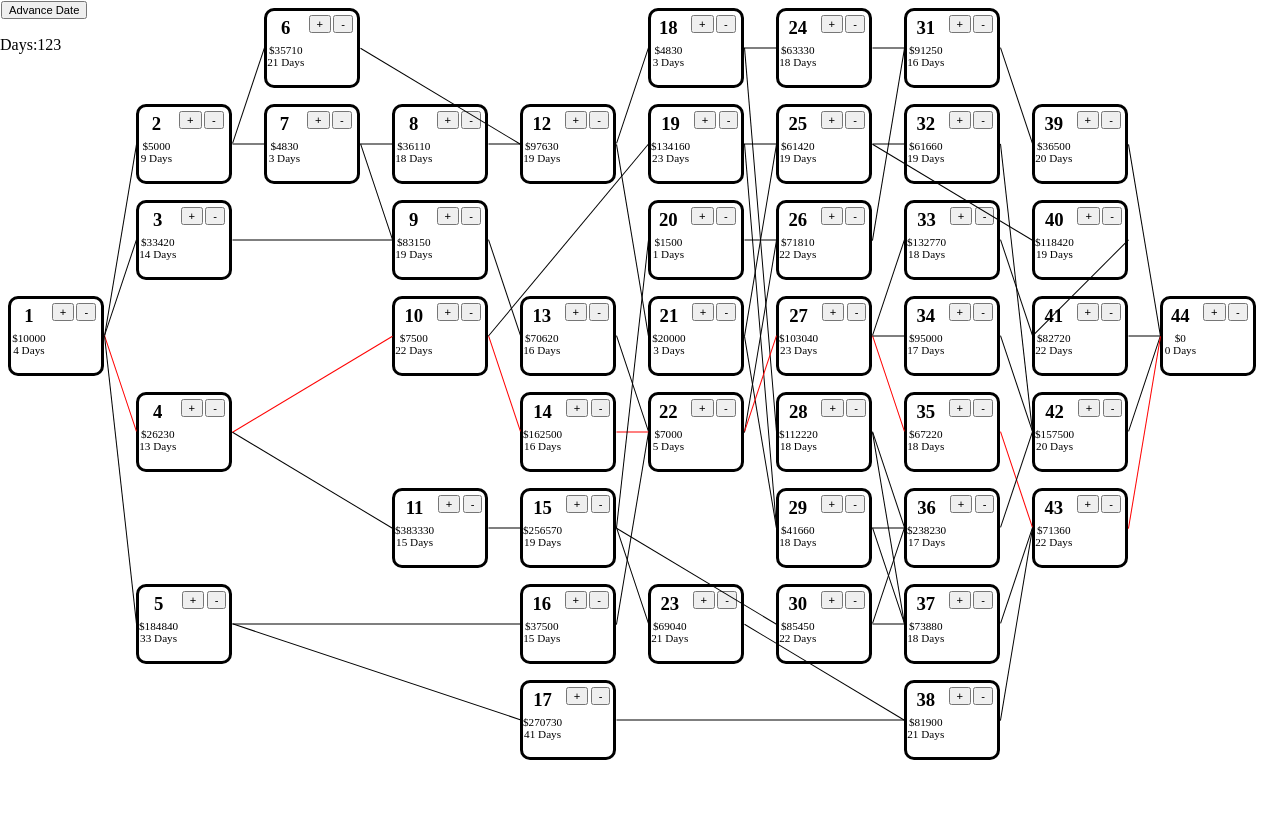
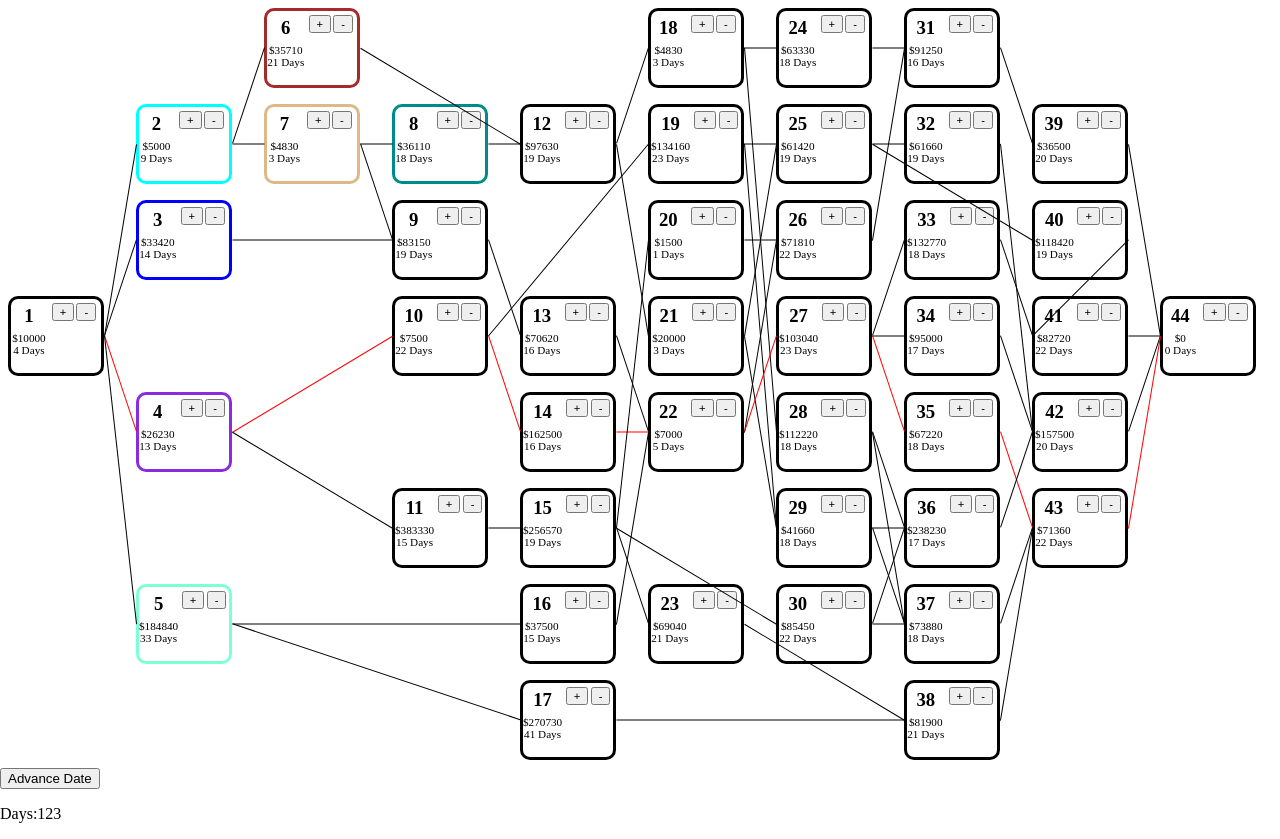
Before and after one commit to b3fr4nk/CPSIM3, a Flask app: page / in a window 1280 px wide. Before the commit the page ends 760 px from the top, so only its background shows below. Run offline with Flask 2, Linux system fonts and the light colour scheme.

Commit message:
fixed styling error

```diff
--- a/static/css/style.css
+++ b/static/css/style.css
@@ -3,7 +3,7 @@ body{
 	padding: 0;
 }
 #sim{
-	position: absolute;
+	position: relative;
 	display: grid;
 	margin: 0;
 	padding: 0;
@@ -48,47 +48,60 @@ h3{
   background-color:black;
 }
 
-button{
+.edit > button{
 	margin: 0.1em;
 	font-size: 0.7rem;
 }
 
 /* links/lines */
 #s1{
-
 	grid-column: 1;
 	grid-row: 4;
+
+	border-color: black;
 }
 
 #s2{
 	grid-column: 2;
 	grid-row: 2;
+
+	border-color: aqua;
 }
 
 #s3{
 	grid-column: 2;
 	grid-row: 3;
 
+	border-color: blue;
+
 }
 
 #s4{
 	grid-column: 2;
 	grid-row: 5;
+
+	border-color: blueviolet;
 }
 
 #s5{
 	grid-column: 2;
 	grid-row: 7;
+
+	border-color: aquamarine;
 }
 
 #s6{
 	grid-column: 3;
 	grid-row: 1;
+
+	border-color: brown;
 }
 
 #s7{
 	grid-column: 3;
 	grid-row: 2;
+
+	border-color: burlywood;
 
 }
 
@@ -96,6 +109,8 @@ button{
 
 	grid-column: 4;
 	grid-row: 2;
+
+	border-color: darkcyan;
 }
 
 #s9{
```
